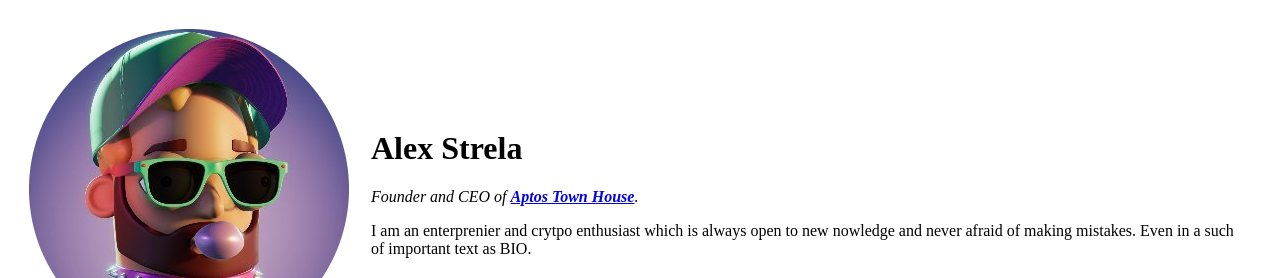
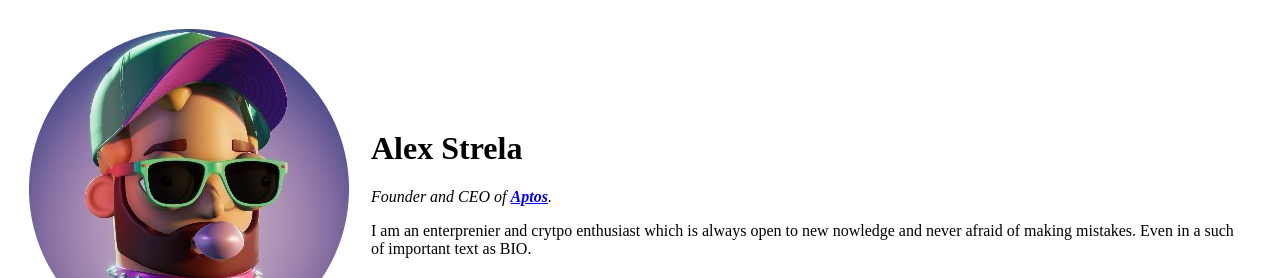
Before and after one commit to 2108strela/cv, a plain HTML site: page index.html in a window 1280 px wide. Shown: the top 278 px of the page. Drawn offline with Linux system fonts and the light colour scheme.

Commit message:
twitter bio

```diff
--- a/index.html
+++ b/index.html
@@ -9,7 +9,7 @@
     <table cellspacing="20">
       <td><img src="images/alex.png" alt="Alex's profile picture"></td>
       <td><h1>Alex Strela</h1>
-      <p><em>Founder and CEO of <strong><a href="https://twitter.com/AptosTownHouse">Aptos Town House</a></strong>.</em></p>
+      <p><em>Founder and CEO of <strong><a href="https://twitter.com/Aptos">Aptos</a></strong>.</em></p>
       <p>I am an enterprenier and crytpo enthusiast which is always open to new
       nowledge and never afraid of making mistakes.
       Even in a such of important text as BIO.</p></td>
```
